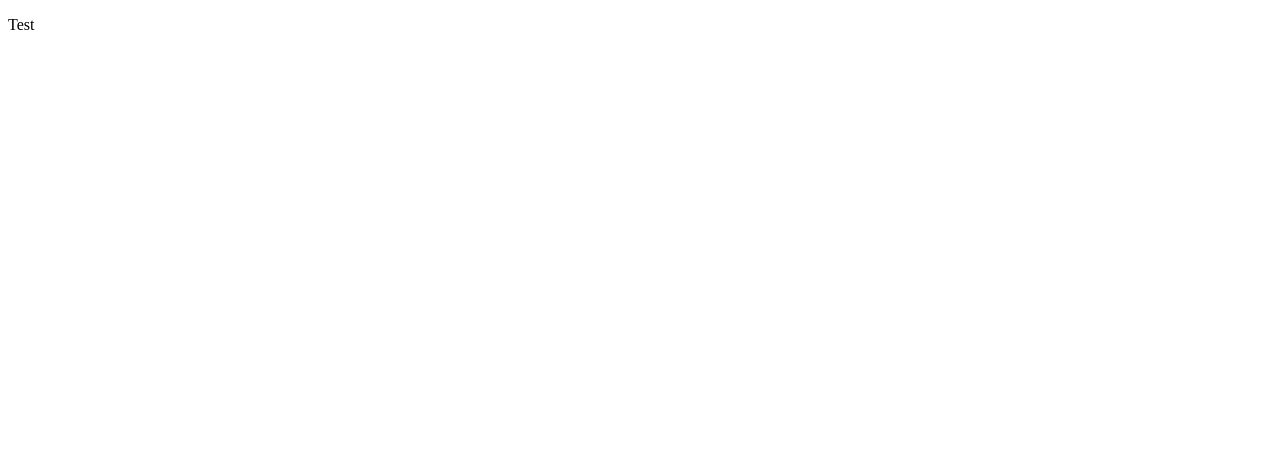
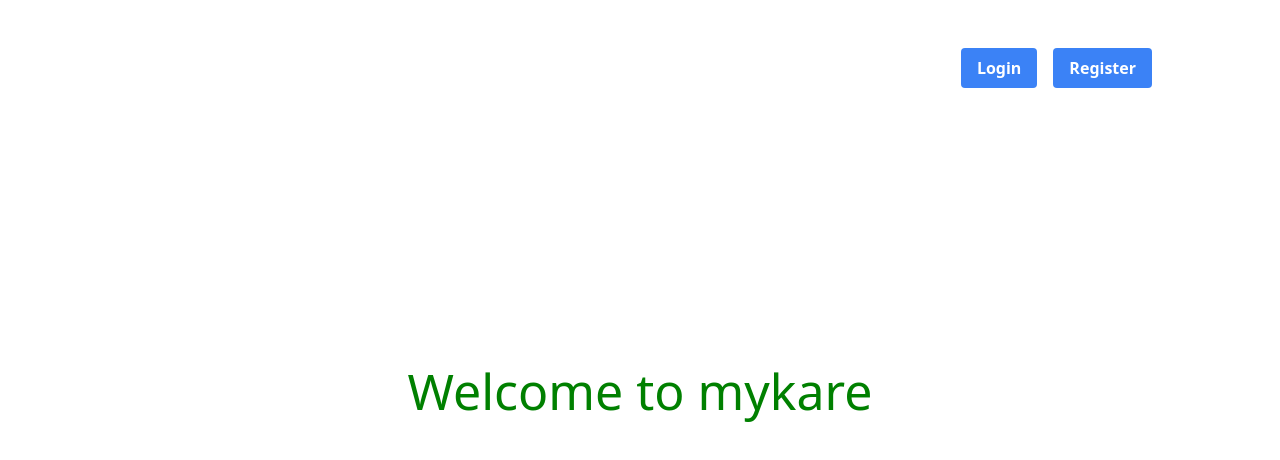
Before and after one commit to AdithyanKP/machine_test_mykare, a React (Create React App) app: page / in a window 1280 px wide. Shown: the top 460 px of the page. Built offline with nearby package versions, Linux system fonts and the light colour scheme.

Commit message:
initial components creation, tailwind set up and  home page design

```diff
--- a/package.json
+++ b/package.json
@@ -8,6 +8,7 @@
     "@testing-library/user-event": "^13.5.0",
     "react": "^18.2.0",
     "react-dom": "^18.2.0",
+    "react-router-dom": "^6.14.1",
     "react-scripts": "5.0.1",
     "web-vitals": "^2.1.4"
   },
@@ -34,5 +35,8 @@
       "last 1 firefox version",
       "last 1 safari version"
     ]
+  },
+  "devDependencies": {
+    "tailwindcss": "^3.3.3"
   }
 }
--- a/src/App.js
+++ b/src/App.js
@@ -1,7 +1,18 @@
+import { Routes, Route } from "react-router-dom";
+import HomePage from "./components/HomePage/HomePage";
+import LoginForm from "./components/LoginForm/LoginForm";
+import Register from "./components/RegisterForm/Register";
+import AdminHomePage from "./components/AdminHomePage/AdminHomePage";
+
 function App() {
   return (
-    <div className="App">
-      <p>Test</p>
+    <div className="flex bg-white/30 w-full h-screen backdrop-blur-md">
+      <Routes>
+        <Route path="/" element={<HomePage />} />
+        <Route path="/login" element={<LoginForm />} />
+        <Route path="/register" element={<Register />} />
+        <Route path="/admin-home" element={<AdminHomePage />} />
+      </Routes>
     </div>
   );
 }
--- /dev/null
+++ b/src/components/AdminHomePage/AdminHomePage.js
@@ -0,0 +1,7 @@
+import React from "react";
+
+const AdminHomePage = () => {
+  return <div>AdminHomePage</div>;
+};
+
+export default AdminHomePage;
--- /dev/null
+++ b/src/components/Button/Button.js
@@ -0,0 +1,11 @@
+import React from "react";
+
+const Button = ({ title }) => {
+  return (
+    <button className="bg-blue-500 hover:bg-blue-700 text-white font-bold py-2 px-4 rounded">
+      {title}
+    </button>
+  );
+};
+
+export default Button;
--- /dev/null
+++ b/src/components/HomePage/HomePage.js
@@ -0,0 +1,24 @@
+import React from "react";
+import Button from "../Button/Button";
+
+const HomePage = () => {
+  return (
+    <div className="flex w-full flex-col m-2 md:m-4 p-1 md:p-4">
+      <div className="flex flex-row justify-end p-2 md:mr-20">
+        <div className="flex m-2">
+          <Button title="Login" />
+        </div>
+        <div className="flex m-2">
+          <Button title="Register" />
+        </div>
+      </div>
+      <div className="flex justify-center align-middle mt-[250px]">
+        <p className="text-[green] md:text-[50px] text-[30px] font-sans">
+          Welcome to mykare
+        </p>
+      </div>
+    </div>
+  );
+};
+
+export default HomePage;
--- /dev/null
+++ b/src/components/LoginForm/LoginForm.js
@@ -0,0 +1,7 @@
+import React from "react";
+
+const LoginForm = () => {
+  return <div>LoginForm</div>;
+};
+
+export default LoginForm;
--- /dev/null
+++ b/src/components/RegisterForm/Register.js
@@ -0,0 +1,7 @@
+import React from "react";
+
+const Register = () => {
+  return <div>Register</div>;
+};
+
+export default Register;
--- /dev/null
+++ b/src/index.css
@@ -0,0 +1,3 @@
+@tailwind base;
+@tailwind components;
+@tailwind utilities;
--- a/src/index.js
+++ b/src/index.js
@@ -1,11 +1,15 @@
 import React from "react";
 import ReactDOM from "react-dom/client";
 import App from "./App";
+import "./index.css";
+import { BrowserRouter } from "react-router-dom";
 
 const root = ReactDOM.createRoot(document.getElementById("root"));
 root.render(
   <React.StrictMode>
-    <App />
+    <BrowserRouter>
+      <App />
+    </BrowserRouter>
   </React.StrictMode>
 );
 
--- /dev/null
+++ b/tailwind.config.js
@@ -0,0 +1,8 @@
+/** @type {import('tailwindcss').Config} */
+module.exports = {
+  content: ["./src/**/*.{js,jsx,ts,tsx}"],
+  theme: {
+    extend: {},
+  },
+  plugins: [],
+};
```
Also changed, not shown: 1 other file (tests, documents, lock files or other folders).
